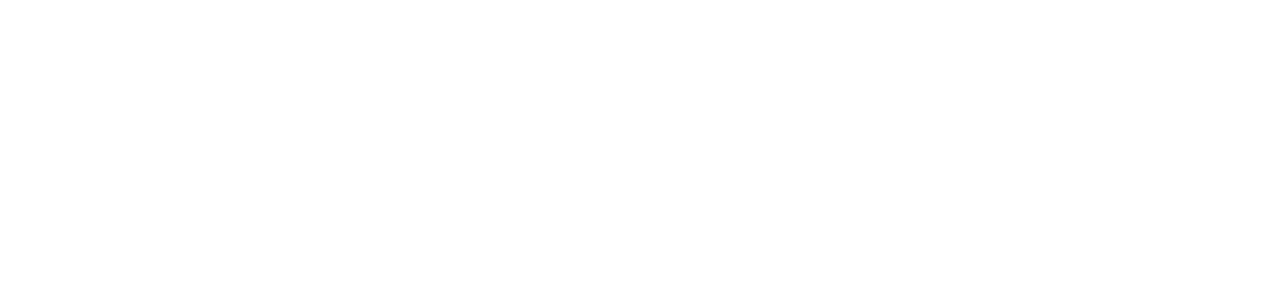
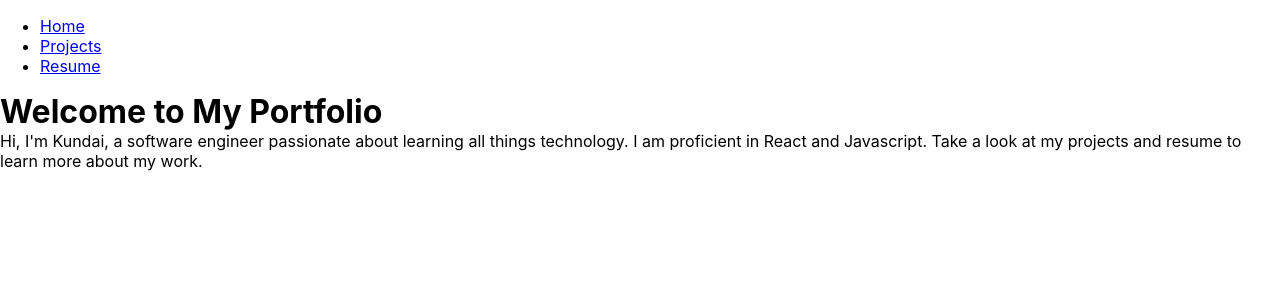
Before and after one commit to Just-Kundai/myportfolio, a React (Create React App) app: page / in a window 1280 px wide. Shown: the top 300 px of the page. Built offline with nearby package versions, Linux system fonts and the light colour scheme.

Commit message:
styling urrgh

```diff
--- a/src/App.css
+++ b/src/App.css
@@ -1,38 +1,50 @@
-.App {
+/* Reset some default styles */
+body, h1, p {
+  margin: 0;
+  padding: 0;
+}
+
+/* Basic styling for the container */
+.container {
+  max-width: 960px;
+  margin: 0 auto;
+  padding: 20px;
+}
+
+/* Styling for the navigation menu */
+.navbar {
+  background-color: #f2f2f2;
+  padding: 10px;
+  margin-bottom: 20px;
+}
+
+.navbar ul {
+  list-style-type: none;
+  display: flex;
+  justify-content: center;
+}
+
+.navbar li {
+  margin-right: 10px;
+}
+
+.navbar a {
+  text-decoration: none;
+  color: #333;
+  font-weight: bold;
+}
+
+/* Styling for the main content */
+.main-content {
+  margin-bottom: 20px;
+}
+
+/* Styling for the footer */
+.footer {
+  background-color: #f2f2f2;
+  padding: 10px;
   text-align: center;
 }
 
-.App-logo {
-  height: 40vmin;
-  pointer-events: none;
-}
-
-@media (prefers-reduced-motion: no-preference) {
-  .App-logo {
-    animation: App-logo-spin infinite 20s linear;
-  }
-}
-
-.App-header {
-  background-color: #282c34;
-  min-height: 100vh;
-  display: flex;
-  flex-direction: column;
-  align-items: center;
-  justify-content: center;
-  font-size: calc(10px + 2vmin);
-  color: white;
-}
-
-.App-link {
-  color: #61dafb;
-}
-
-@keyframes App-logo-spin {
-  from {
-    transform: rotate(0deg);
-  }
-  to {
-    transform: rotate(360deg);
-  }
-}
+/* Additional custom styles */
+/* ... Add your own custom styles here ... */
--- a/src/App.js
+++ b/src/App.js
@@ -1,21 +1,24 @@
 import React from 'react';
-import { BrowserRouter as Router, Switch, Route } from 'react-router-dom';
+import { BrowserRouter as Router, Routes, Route } from 'react-router-dom';
+import Home from './Components/Home';
 import Projects from './Components/Projects';
 import Resume from './Components/Resume';
+import NotFound from './Components/NotFound';
+import Navigation from './Components/Navigation';
+import './App.css';
+
 
 const App = () => {
   return (
     <Router>
       <div>
-      <Switch>
-
-          <Route path="/projects">
-            <Projects />
-          </Route>
-          <Route path="/resume">
-            <Resume />
-          </Route>
-        </Switch>
+        <Navigation />
+        <Routes>
+          <Route path="/" element={<Home />} />
+          <Route path="/projects" element={<Projects />} />
+          <Route path="/resume" element={<Resume />} />
+          <Route path="*"  element={<NotFound />} />
+          </Routes>
 
       </div>
     </Router>
--- /dev/null
+++ b/src/Components/Home.js
@@ -0,0 +1,17 @@
+import React from 'react';
+import '../home.css';
+
+const Home = () => {
+  return (
+    <div>
+      <h1>Welcome to My Portfolio</h1>
+      <p>
+        Hi, I'm Kundai, a software engineer passionate about learning all things technology.
+        I am proficient in React and Javascript.
+        Take a look at my projects and resume to learn more about my work.
+      </p>
+    </div>
+  );
+};
+
+export default Home;
--- /dev/null
+++ b/src/Components/Navigation.js
@@ -0,0 +1,22 @@
+import React from 'react';
+import { Link } from 'react-router-dom';
+import '../navigation.css';
+
+const Navigation = () => {
+  return (
+    <nav className="navigation">
+      <ul className="navigation__list">
+        <li className="navigation__item">
+          <Link to="/" className="navigation__link">Home</Link>
+        </li>
+        <li className="navigation__item">
+          <Link to="/projects" className="navigation__link">Projects</Link>
+        </li>
+        <li className="navigation__item">
+          <Link to="/resume" className="navigation__link">Resume</Link>
+        </li>
+      </ul>
+    </nav>
+  );
+};
+export default Navigation;
--- /dev/null
+++ b/src/Components/NotFound.js
@@ -0,0 +1,12 @@
+import React from 'react';
+
+const NotFound = () => {
+  return (
+    <div>
+      <h1>404 - Page Not Found</h1>
+      <p>The page you are looking for does not exist.</p>
+    </div>
+  );
+};
+
+export default NotFound;
--- a/src/Components/Projects.js
+++ b/src/Components/Projects.js
@@ -48,6 +48,6 @@
 
     </div>
   )
-}
+};
 
 export default Projects;
--- /dev/null
+++ b/src/home.css
@@ -0,0 +1,16 @@
+.container {
+  max-width: 960px;
+  margin: 0 auto;
+  padding: 20px;
+}
+
+h1 {
+  color: black;
+}
+
+p {
+  color: black;
+}
+
+/* Additional custom styles */
+/* ... Add your own custom styles here ... */
```
Also changed, not shown: src/Components/Main.js (deleted, +0 -18 lines), src/navigation.css (added).
